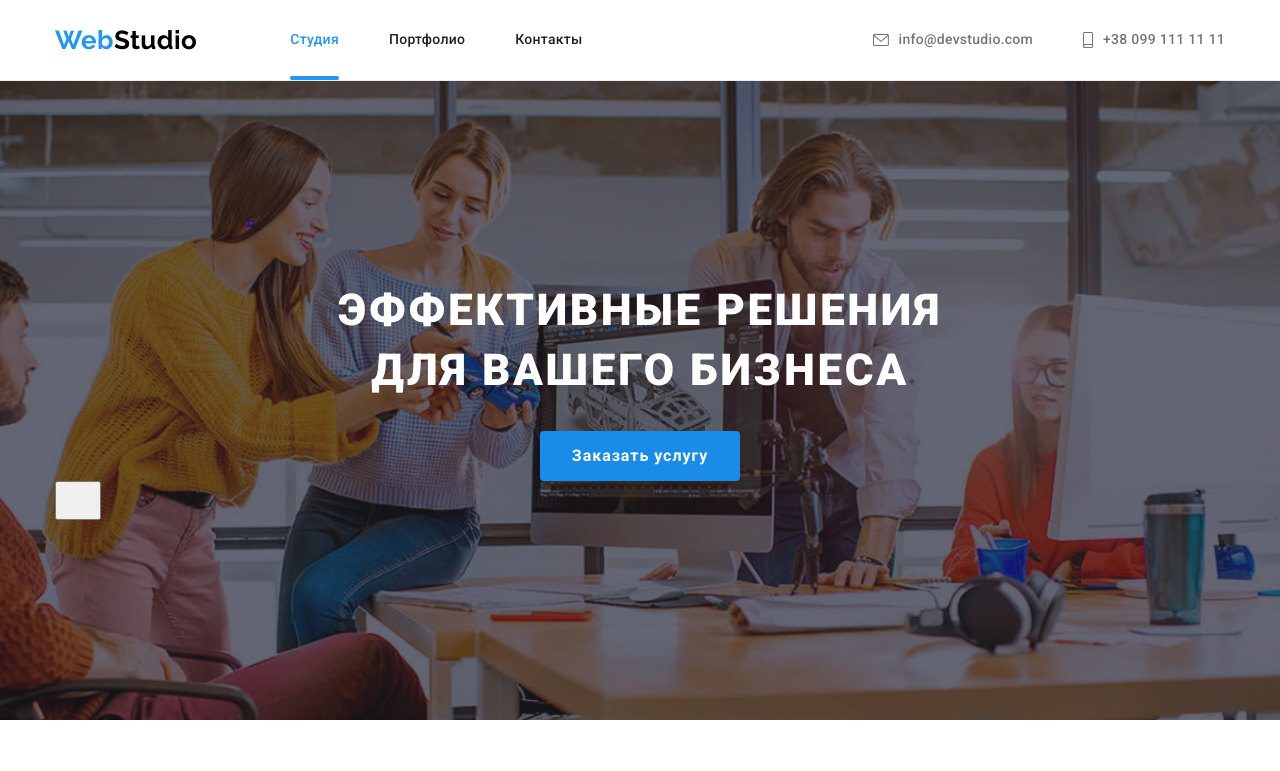
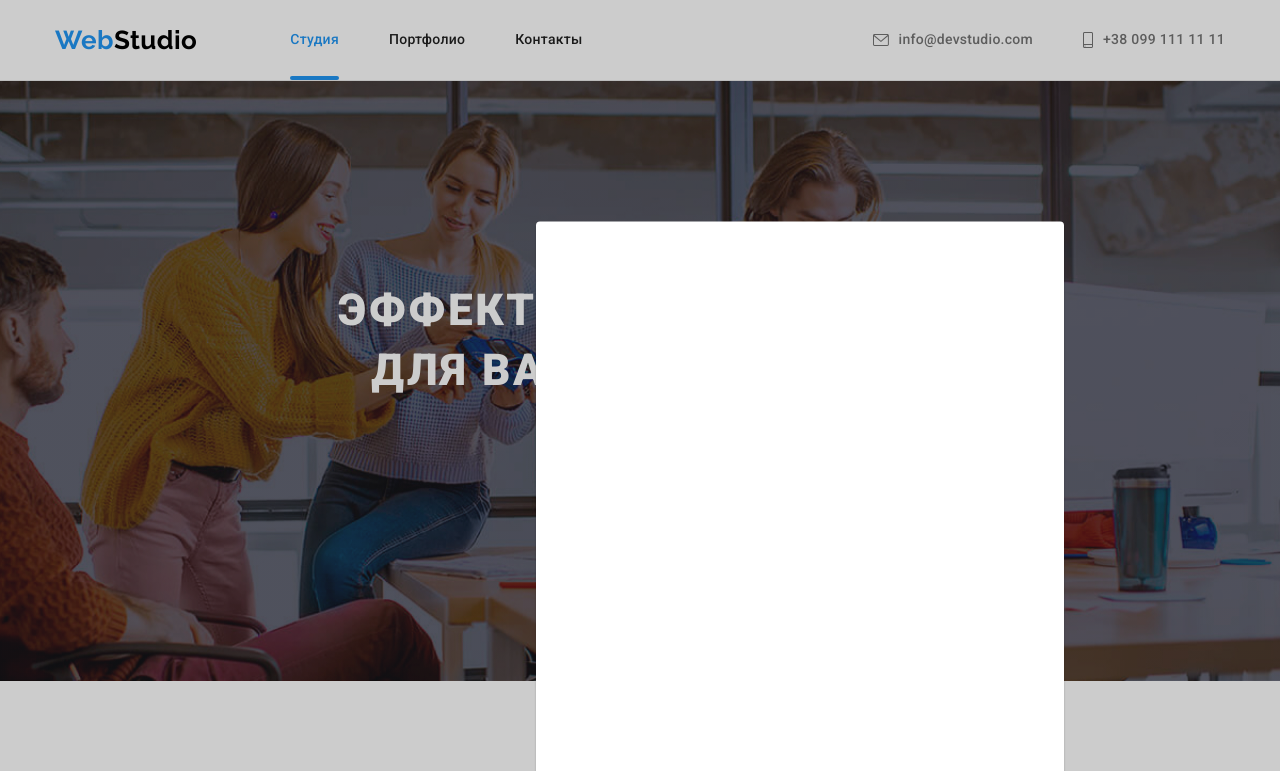
Before and after one commit to kbugayenko/goit-markup-hw-05, a plain HTML site: page index.html in a window 1280 px wide. Both pictures are taken after a click on the button "Заказать услугу". Shown: the top 771 px of the page. Drawn offline with nearby package versions, Linux system fonts and the light colour scheme; files whose address does not match are found by name.

Commit message:
Додав модальне вікно

```diff
--- a/css/styles.css
+++ b/css/styles.css
@@ -121,8 +121,7 @@ ul {
   color: var(--button-color);
 }
 
-.site-nav .link.current::after,
-.link:hover::after {
+.site-nav .link.current::after {
   position: absolute;
   bottom: 0;
   left: 0;
@@ -234,12 +233,55 @@ ul {
   margin-left: auto;
   margin-right: auto;
 }
+
 .hero-button:hover,
 .hero-button:focus {
   color: var(--primary-white-color);
   background-color: var(--background);
 
   transition: color 250ms cubic-bezier(0.4, 0, 0.2, 1);
+}
+
+.backdrop {
+  position: fixed;
+  top: 0;
+  left: 0;
+  width: 1600px;
+  height: 1024px;
+  background-color: rgba(0, 0, 0, 0.2);
+}
+
+.backdrop.is-hidden {
+  opacity: 0;
+  pointer-events: none;
+}
+
+.modal {
+  position: absolute;
+  top: 50%;
+  left: 50%;
+  transform: translate(-50%, -50%);
+
+  width: 528px;
+  height: 581px;
+
+  background: #ffffff;
+  box-shadow: 0px 1px 3px rgba(0, 0, 0, 0.12), 0px 1px 1px rgba(0, 0, 0, 0.14),
+    0px 2px 1px rgba(0, 0, 0, 0.2);
+  border-radius: 4px;
+}
+
+.close {
+  padding: 0;
+  margin: 0;
+  border: 0;
+}
+
+.modal-svg {
+  position: absolute;
+  top: 0;
+  right: 0;
+  fill: currentColor;
 }
 
 /* Секции и абзацы*/
```
Also changed, not shown: images/close.svg.
